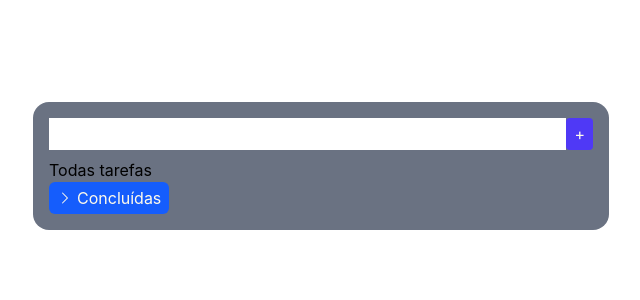
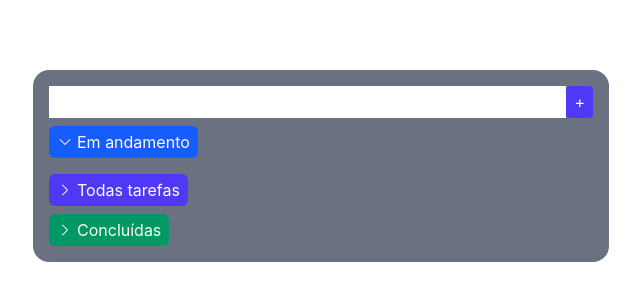
Before and after one commit to J-Inacio/TODO-LIST-REACT-TS, a React (Vite) app: page / in a window 1280 px wide. Shown: the part 234-534 px from the top of the page, without its empty margins (319-959 px from the left). Built offline with nearby package versions, Linux system fonts and the light colour scheme.

Commit message:
change render DropDownlogic and style colors

```diff
--- a/src/components/DropDownList.tsx
+++ b/src/components/DropDownList.tsx
@@ -1,35 +1,43 @@
 import type React from "react";
 import { motion, AnimatePresence } from "motion/react";
-import { ChevronDownIcon, ChevronRightIcon } from "@heroicons/react/24/solid";
+import { ChevronRightIcon } from "@heroicons/react/24/solid";
+import { useState } from "react";
 
 interface DropDownListProps {
   listName: "Todas tarefas" | "Em andamento" | "Concluídas";
-  setIsOpen: () => void;
-  isOpen: boolean;
   children: React.ReactNode;
 }
 
 const listColor: Record<DropDownListProps["listName"], string> = {
   "Todas tarefas": "bg-indigo-600",
-  "Em andamento": "bg-emerald-600",
-  Concluídas: "bg-blue-600",
+  "Em andamento": "bg-blue-600",
+  Concluídas: "bg-emerald-600",
 };
 
-export const DropDownList = ({ isOpen, setIsOpen, children, listName }: DropDownListProps) => {
+export const DropDownList = ({ children, listName }: DropDownListProps) => {
+  const [isOpen, setIsOpen] = useState(listName === "Em andamento" ? true : false);
   return (
     <>
-      <button
-        type="button"
-        onClick={setIsOpen}
-        className={`flex cursor-pointer items-center ${listColor[listName]} gap-1 py-1 px-2 w-fit h-fit rounded-md text-amber-50`}
-      >
-        <i className="w-4 h-h-auto ">{isOpen ? <ChevronDownIcon /> : <ChevronRightIcon />}</i>
-        <p>{listName}</p>
-      </button>
       <AnimatePresence initial={false}>
+        <button
+          type="button"
+          onClick={() => setIsOpen(!isOpen)}
+          className={`flex cursor-pointer items-center ${listColor[listName]} gap-1 py-1 px-2 w-fit h-fit rounded-md text-amber-50`}
+        >
+          <motion.i
+            animate={{ rotate: isOpen ? 90 : 0 }}
+            transition={{ duration: 0.3, ease: "easeInOut" }}
+            className="w-4 h-4 flex items-center justify-center"
+          >
+            <ChevronRightIcon />
+          </motion.i>
+          <p>{listName}</p>
+        </button>
+
         {isOpen && (
           <motion.ul
-            className={isOpen ? "" : "hidden"}
+            key={`dropdown-content-${listName}`}
+            className="overflow-hidden"
             initial={{ height: 0, opacity: 0 }}
             animate={{ height: "auto", opacity: 1 }}
             exit={{ height: 0, opacity: 0 }}
--- a/src/components/ListLayout/ListItem.tsx
+++ b/src/components/ListLayout/ListItem.tsx
@@ -52,7 +52,8 @@ export const ListItem = ({ item, onOpenDetails }: ListItemProps) => {
   return (
     <>
       {isError.errorStatus && <p className="text-red-500">{isError.errorMessage}</p>}
-      <li className="flex border-t justify-between py-1">
+      <li className="flex justify-between p-2 bg-gray-700 rounded-sm">
+        <div className="flex gap-1">
           <input
             type="checkbox"
             checked={item.isChecked}
@@ -65,8 +66,10 @@ export const ListItem = ({ item, onOpenDetails }: ListItemProps) => {
             value={inputField}
             onKeyDown={handleSaveChangeName}
             onBlur={saveTask}
-          className={`${item.isChecked ? "text-gray-600 line-through" : "text-gray-900"} ${sucessColor ? "bg-green-300" : "focus:bg-amber-50"}  focus:outline-0`}
+            className={`${item.isChecked ? "text-gray-600 line-through" : "text-amber-50"} ${sucessColor ? "bg-green-300" : "focus:bg-gray-800"} indent-1 rounded-sm focus:outline-0`}
           />
+        </div>
+
         <div className="flex gap-1">
           <Button onClick={onOpenDetails}>Detalhes</Button>
           <Button onClick={handleRemoveTask}>Excluir</Button>
--- a/src/components/ListLayout/ListLayout.tsx
+++ b/src/components/ListLayout/ListLayout.tsx
@@ -8,41 +8,36 @@ import { DropDownList } from "../DropDownList";
 export const ListLayout = () => {
   const { tasks } = useTodo();
   const [selectedTask, setSelectedTask] = useState<TaskInterface | null>(null);
-  const [listIsOpen, setListIsOpen] = useState(false);
   const handleCloseModal = () => setSelectedTask(null);
+  const completedTasks = tasks.filter((t) => t.isChecked);
+  const inProgressTasks = tasks.filter((t) => !t.isChecked);
+
+  const dropdownData = [
+    { title: "Em andamento", listData: inProgressTasks },
+    { title: "Todas tarefas", listData: tasks },
+    { title: "Concluídas", listData: completedTasks },
+  ] as const;
+
   return (
     <>
       <div className="w-xl h-auto bg-gray-500 p-4 rounded-2xl">
         <AddNewTask />
-        <div>
-          <span></span>
-          <h3>Todas tarefas</h3>
+        <div className="flex flex-col gap-2">
+          {dropdownData.map((list) => (
+            <DropDownList listName={list.title} key={list.title}>
+              <div className="flex flex-col gap-1">
+                {list.listData.map((item) => (
+                  <ListItem
+                    key={item.taskID}
+                    item={item}
+                    onOpenDetails={() => setSelectedTask(item)}
+                  />
+                ))}
+              </div>
+            </DropDownList>
+          ))}
         </div>
-        <DropDownList
-          isOpen={listIsOpen}
-          setIsOpen={() => setListIsOpen(!listIsOpen)}
-          listName="Concluídas"
-        >
-          <li>teste</li>
-          <li>teste</li>
-          <li>teste</li>
-          <li>teste</li>
-          <li>teste</li>
-          <li>teste</li>
-          <li>teste</li>
-          <li>teste</li>
-          <li>teste</li>
-          <li>teste</li>
-          <li>teste</li>
-        </DropDownList>
 
-        <ul>
-          {tasks.map((item) => {
-            return (
-              <ListItem key={item.taskID} item={item} onOpenDetails={() => setSelectedTask(item)} />
-            );
-          })}
-        </ul>
         <AnimatePresence>
           {selectedTask && <DetailsModal onClose={handleCloseModal} id={selectedTask.taskID} />}
         </AnimatePresence>
```
Lines whose indentation alone changed are shown as unchanged.
